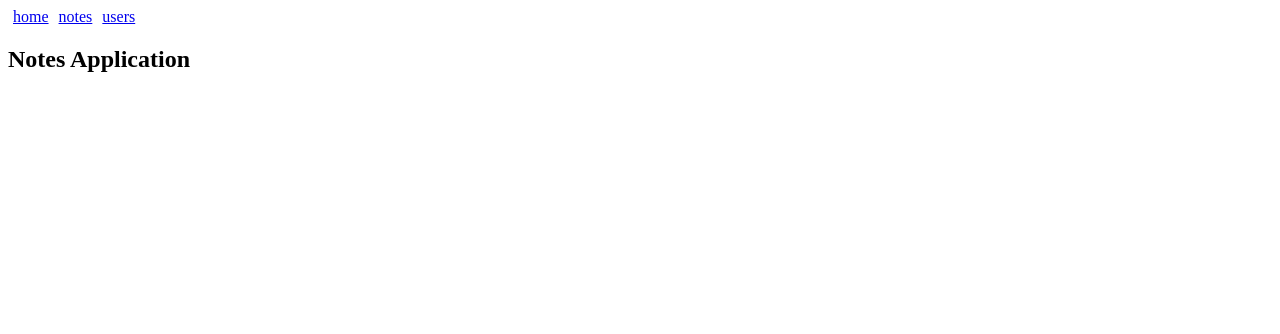
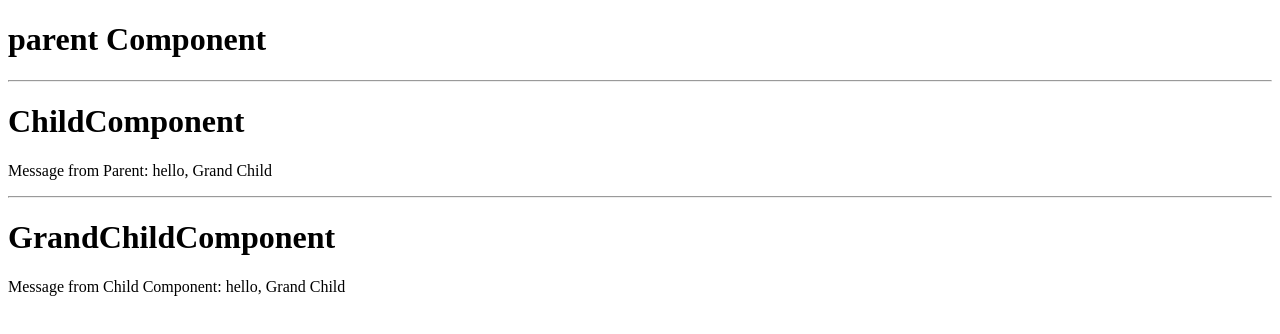
Before and after one commit to MarcusMathuram46/react-project, a React (Vite) app: page / in a window 1280 px wide. Shown: the top 334 px of the page. Built offline with nearby package versions, Linux system fonts and the light colour scheme.

Commit message:
child component first step

```diff
--- a/src/App.jsx
+++ b/src/App.jsx
@@ -1,32 +1,17 @@
-import React from 'react';
-import { Link, Route, BrowserRouter as Router, Routes } from "react-router-dom";
-import Home from './components/Home';
-import Notes from './components/Notes';
-import Users from './components/Users';
-import Note from './components/Note';
+import React, { useState } from "react";
+import ChildComponent from './component/ChildComponent';
 
-function App({notes}) {
+function App() {
 
-  const padding = {
-    padding: 5,
-  }
-
+  const [message, setMessage]= useState('hello, Grand Child');
+  const [coins, setCoins] = useState([1, 2, 3, 4, 5])
   return (
-    <Router>
-      <div>
-        <Link to='/' style={padding}>home</Link>
-        <Link to='/notes' style={padding}>notes</Link>
-        <Link to='/users' style={padding}>users</Link>
-      </div>
-
-      <Routes>
-        <Route path='/' element={<Home />} />
-        <Route path='/notes' element={<Notes notes={ notes } />} />
-        <Route path='/users' element={<Users />} />
-        <Route path='/notes/:noteid' element={<Note notes={ notes } /> } />
-      </Routes>
-    </Router>
+    <div>
+      <h1>parent Component</h1>
+      <hr></hr>
+      <ChildComponent message={ message } coins={ coins } />
+    </div>
   )
 }
 
-export default App;
+export default App
--- /dev/null
+++ b/src/component/ChildComponent.jsx
@@ -0,0 +1,16 @@
+import React from 'react';import { Link, Route, BrowserRouter as Router, Routes } from "react-router-dom";
+
+import GrandChildComponent from './GrandChildComponent';
+
+function ChildComponent({ message }) {
+  return (
+    <div>
+      <h1>ChildComponent</h1>
+      <p>Message from Parent: { message }</p>
+      <hr></hr>
+      <GrandChildComponent message={ message } />
+    </div>
+  )
+}
+
+export default ChildComponent;
--- /dev/null
+++ b/src/component/GrandChildComponent.jsx
@@ -0,0 +1,14 @@
+import React from 'react';
+
+
+function GrandChildComponent({ message }) {
+  return (
+    <div>
+      <h1>GrandChildComponent</h1>
+      <p>Message from Child Component: { message }</p>
+
+    </div>
+  )
+}
+
+export default GrandChildComponent;
--- a/src/components/Home.jsx
+++ /dev/null
@@ -1,11 +0,0 @@
-import React from 'react';
-
-function Home() {
-  return (
-      <div>
-          <h2>Notes Application</h2>
-    </div>
-  )
-}
-
-export default Home;
--- a/src/components/Note.jsx
+++ /dev/null
@@ -1,17 +0,0 @@
-import React from 'react';
-import { useParams } from 'react-router-dom';
-
-function Note({ notes }) {
-
-    const id = useParams().noteid;
-
-    const note = notes.find(n => n.id === Number(id));
-
-  return (
-      <div>
-          <h2>{note.content}</h2>
-    </div>
-  )
-}
-
-export default Note;
--- a/src/components/Notes.jsx
+++ /dev/null
@@ -1,19 +0,0 @@
-import React from 'react';
-import { Link } from 'react-router-dom';
-
-function Notes({notes}) {
-  return (
-      <div>
-          <h2>Notes</h2>
-          <ul>
-              {
-                  notes.map(note =>
-                      <li key={note.id}><Link to={`/notes/${note.id}`}>{ note.content }</Link></li>
-                  )
-              }
-          </ul>
-    </div>
-  )
-}
-
-export default Notes;
--- a/src/components/Users.jsx
+++ /dev/null
@@ -1,11 +0,0 @@
-import React from 'react';
-
-function Users() {
-  return (
-      <div>
-          <p>Users</p>
-    </div>
-  )
-}
-
-export default Users;
```
